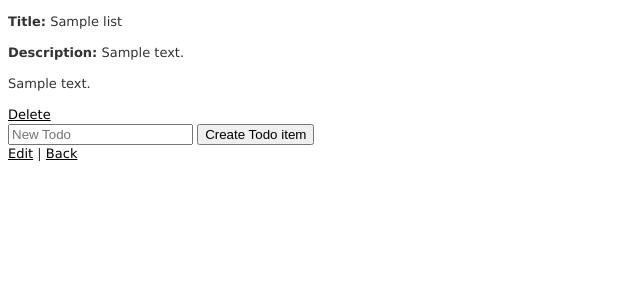
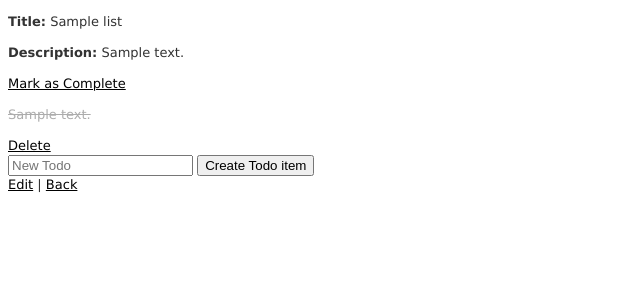
Before and after one commit to nicholasnadel/todo, a Rails app: page /todo_lists/1 in a window 1280 px wide. Shown: the top 300 px of the page, without its empty margins (0-640 px from the left). Run offline with Rails 7, Linux system fonts and the light colour scheme; tables that the repository leaves empty hold one stand-in row (values such as "Sample post"); style sheets or scripts are compiled from the project's sources; some libraries are stand-ins or nearby versions.

Commit message:
Mark as complete ability

```diff
--- a/app/models/todo_item.rb
+++ b/app/models/todo_item.rb
@@ -1,3 +1,7 @@
 class TodoItem < ActiveRecord::Base
   belongs_to :todo_list
+
+  def completed?
+  	!completed_at.blank?
+  end
 end
--- a/app/views/todo_items/_todo_item.html.erb
+++ b/app/views/todo_items/_todo_item.html.erb
@@ -1,2 +1,23 @@
- <p><%= todo_item.content %></p>
-<%= link_to "Delete", todo_list_todo_item_path(@todo_list, todo_item.id), method: :delete, data: { confirm: "Damn straight?" } %>
+<div class="row clearfix">
+  <% if todo_item.completed? %>
+    <div class="complete">
+      <%= link_to "Mark as Complete", complete_todo_list_todo_item_path(@todo_list, todo_item.id), method: :patch %>
+    </div>
+    <div class="todo_item">
+      <p style="opacity: 0.4;"><strike><%= todo_item.content %></strike></p>
+    </div>
+    <div class="trash">
+      <%= link_to "Delete", todo_list_todo_item_path(@todo_list, todo_item.id), method: :delete, data: { confirm: "Are you sure?" } %>
+    </div>
+  <% else %>
+    <div class="complete">
+      <%= link_to "Mark as Complete", complete_todo_list_todo_item_path(@todo_list, todo_item.id), method: :patch %>
+    </div>
+    <div class="todo_item">
+      <p><%= todo_item.content %></p>
+    </div>
+    <div class="trash">
+      <%= link_to "Delete", todo_list_todo_item_path(@todo_list, todo_item.id), method: :delete, data: { confirm: "Are you sure?" } %>
+    </div>
+  <% end %>
+</div>
--- a/config/routes.rb
+++ b/config/routes.rb
@@ -1,7 +1,11 @@
 Rails.application.routes.draw do
 
   resources :todo_lists do
-    resources :todo_items
+    resources :todo_items do
+    	member do
+    		patch :complete
+    	end
+    end
   end
 
   root "todo_lists#index"
--- /dev/null
+++ b/db/migrate/20141104204243_add_completed_at_to_todo_items.rb
@@ -0,0 +1,5 @@
+class AddCompletedAtToTodoItems < ActiveRecord::Migration
+  def change
+    add_column :todo_items, :completed_at, :datetime
+  end
+end
```
Also changed, not shown: app/controllers/todo_items_controller.rb (+12 -3 lines), db/schema.rb, 1 other file.
